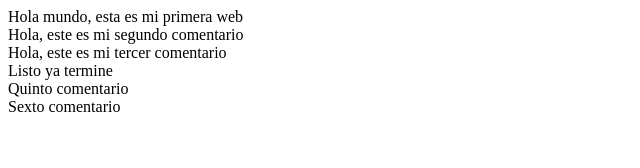
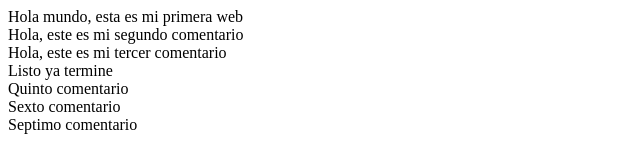
Before and after one commit to Mision-TIC-Ciclo-Tres/ExplicacionHTMLCss, a plain HTML site: page hola.html in a window 1280 px wide. Shown: the whole page, without its empty margins (0-640 px from the left). Drawn offline with Linux system fonts and the light colour scheme.

Commit message:
septimo comentario

```diff
--- a/hola.html
+++ b/hola.html
@@ -12,5 +12,6 @@
     <div>Listo ya termine</div>
     <div>Quinto comentario</div>
     <div>Sexto comentario</div>
+    <div>Septimo comentario</div>
 </body>
 </html>
```
